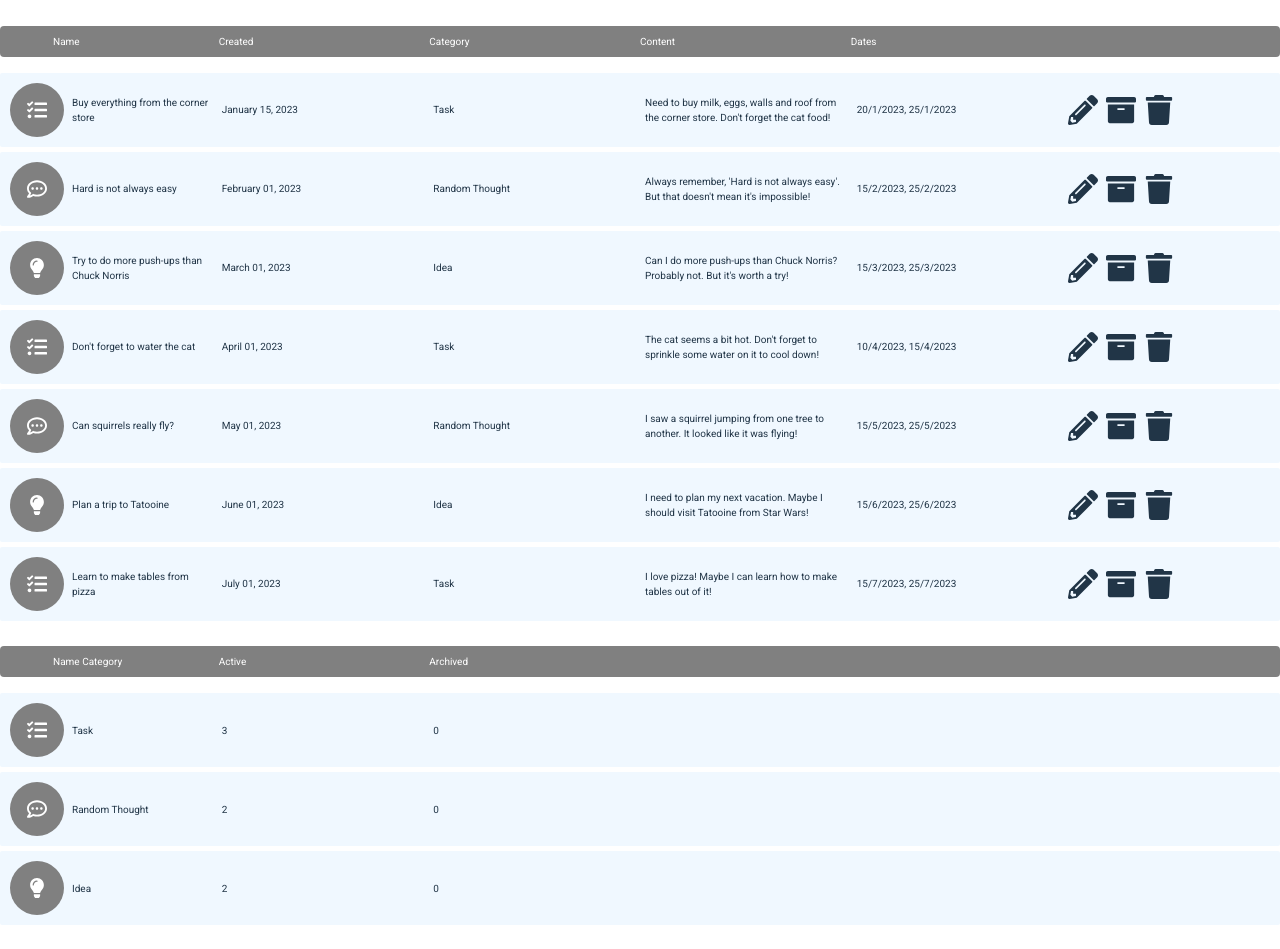
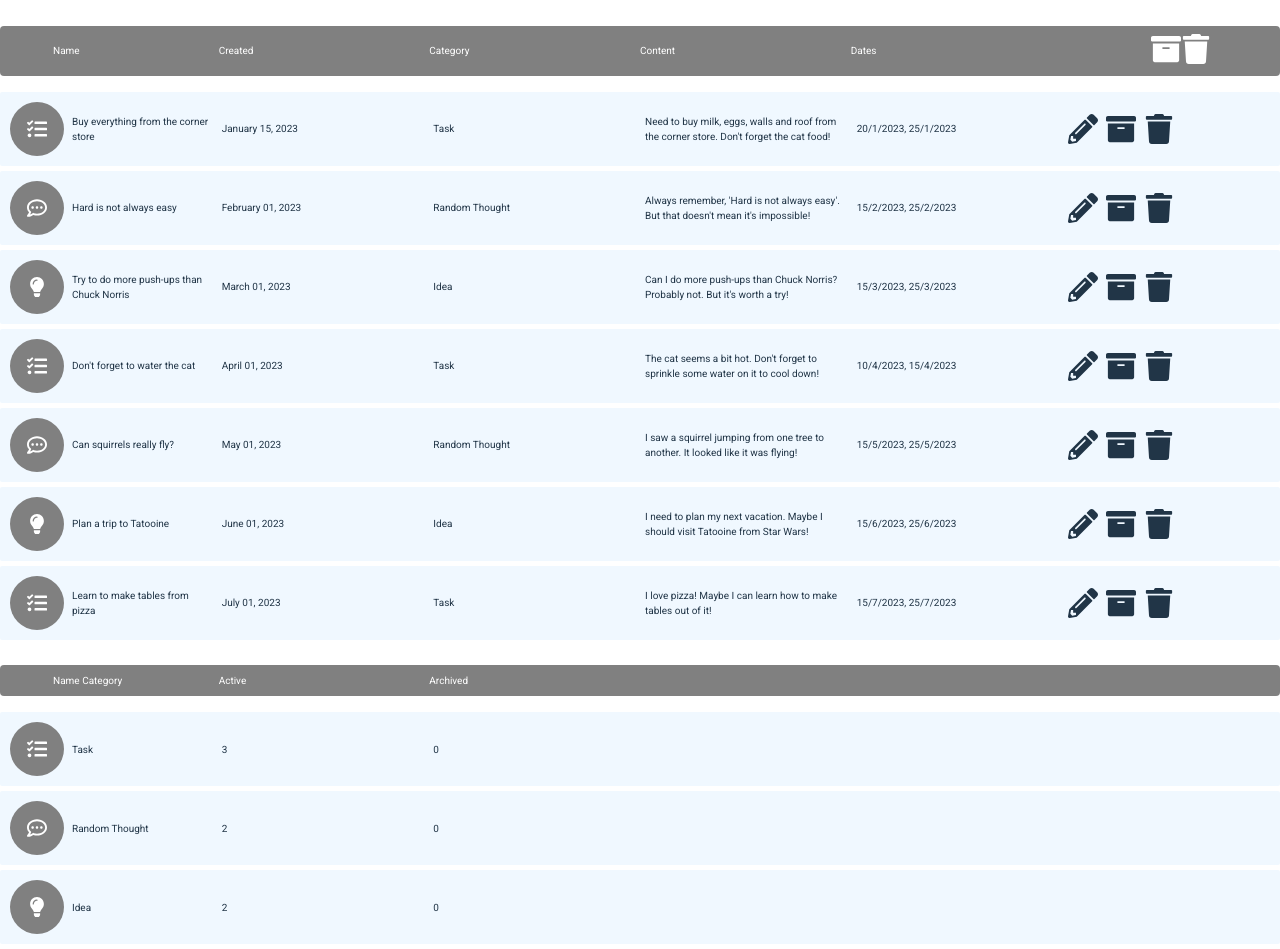
Before and after one commit to kyzym/notes-ts-app, a React (Vite) app: page / in a window 1280 px wide. Built offline with nearby package versions, Linux system fonts and the light colour scheme.

Commit message:
feat: archive notes

```diff
--- a/package.json
+++ b/package.json
@@ -16,6 +16,7 @@
     "react-dom": "^18.2.0",
     "react-icons": "^4.10.1",
     "react-redux": "^8.1.2",
+    "reselect": "^4.1.8",
     "styled-components": "^6.0.7",
     "uuid": "^9.0.0"
   },
--- a/src/App.tsx
+++ b/src/App.tsx
@@ -2,23 +2,17 @@ import { Provider } from 'react-redux';
 import './App.css';
 import { TableComponent } from './components/TableComponent';
 
-import { useAppSelector } from './hooks/hooks';
-import store, { RootState } from './redux/store';
+import store from './redux/store';
 
 function AppContent() {
-  const notes = useAppSelector((state: RootState) => state.notes);
-
   return (
     <>
       <TableComponent
         headers={['Name', 'Created', 'Category', 'Content', 'Dates', '']}
-        data={notes}
-        // renderRow={(note) => <RowComponent data={note} key={note.id} />}
       />
       <TableComponent
         headers={['Name Category', 'Active', 'Archived']}
         isSummary
-        data={notes}
       />
     </>
   );
--- a/src/components/Buttons/ActionButton.styled.tsx
+++ b/src/components/Buttons/ActionButton.styled.tsx
@@ -4,10 +4,9 @@ export const Button = styled.button`
   flex-basis: 3rem;
   min-width: 3rem;
   max-height: 3rem;
-  transition: color 0.3s ease, transform 0.3s ease;
+  transition: color 0.3s ease;
 
   :hover {
     color: rgb(0, 100, 139);
-    transform: scale(0.9);
   }
 `;
--- /dev/null
+++ b/src/components/HeaderToggle/HeaderToggle.styled.tsx
@@ -0,0 +1,5 @@
+import styled from 'styled-components';
+
+export const ArchiveToggle = styled.button``;
+
+export const ArchiveToggleText = styled.span``;
--- /dev/null
+++ b/src/components/HeaderToggle/HeaderToggle.tsx
@@ -0,0 +1,30 @@
+import { getIconForCategory } from '../../helpers/getIconForCategory';
+import { HeaderItem } from '../TableComponent.styled';
+import { ArchiveToggle, ArchiveToggleText } from './HeaderToggle.styled';
+
+interface HeaderToggleProps {
+  isArchived: boolean;
+  showArchived: boolean;
+  toggleArchive: () => void;
+}
+
+export const HeaderToggle: React.FC<HeaderToggleProps> = ({
+  showArchived,
+  isArchived,
+  toggleArchive,
+}) => {
+  return (
+    <HeaderItem>
+      <ArchiveToggle onClick={toggleArchive}>
+        {isArchived && (
+          <ArchiveToggleText>
+            {showArchived ? 'Show active' : 'Show archived'}
+          </ArchiveToggleText>
+        )}
+        {getIconForCategory('Archive', 30, 'white')}
+      </ArchiveToggle>
+
+      {getIconForCategory('Trash', 30, 'white')}
+    </HeaderItem>
+  );
+};
--- a/src/components/Row/Row.tsx
+++ b/src/components/Row/Row.tsx
@@ -11,6 +11,11 @@ import {
 import { getIconForCategory } from '../../helpers/getIconForCategory';
 import { ActionButton } from '../Buttons/ActionButtons';
 import { FaArchive, FaPencilAlt, FaTrash } from 'react-icons/fa';
+import { useAppDispatch } from '../../hooks/hooks';
+import {
+  removeNote,
+  toggleArchiveNote,
+} from '../../redux/features/notes/notesSlice';
 
 interface CategoryCounts {
   category: string;
@@ -24,6 +29,20 @@ interface RowProps {
 }
 
 export const RowComponent: React.FC<RowProps> = ({ data, isSummary }) => {
+  const dispatch = useAppDispatch();
+
+  const handleRemoveClick = () => {
+    if ('id' in data) {
+      dispatch(removeNote(data.id));
+    }
+  };
+
+  const handleArchiveClick = () => {
+    if ('id' in data) {
+      dispatch(toggleArchiveNote(data.id));
+    }
+  };
+
   if (isSummary) {
     const { category, active, archived } = data as CategoryCounts;
     return (
@@ -55,8 +74,14 @@ export const RowComponent: React.FC<RowProps> = ({ data, isSummary }) => {
         <Cell>
           <NoteActionsWrapper>
             <ActionButton icon={<FaPencilAlt size={30} />} onClick={() => {}} />
-            <ActionButton icon={<FaArchive size={30} />} onClick={() => {}} />
-            <ActionButton icon={<FaTrash size={30} />} onClick={() => {}} />
+            <ActionButton
+              icon={<FaArchive size={30} />}
+              onClick={handleArchiveClick}
+            />
+            <ActionButton
+              icon={<FaTrash size={30} />}
+              onClick={handleRemoveClick}
+            />
           </NoteActionsWrapper>
         </Cell>
       </Row>
--- a/src/components/TableComponent.tsx
+++ b/src/components/TableComponent.tsx
@@ -1,35 +1,63 @@
 import styled from 'styled-components';
-import { Note } from '../types/types';
-import { TableHeader, HeaderItem, Table } from './TableComponent.styled';
+import { calculateCategoryCounts } from '../helpers/calculateCategoryCounts';
+import { useAppSelector } from '../hooks/hooks';
+import {
+  selectActiveNotes,
+  selectAllNotes,
+  selectArchivedNotes,
+} from '../redux/features/notes/selectors';
 import { RowComponent } from './Row/Row';
-import { calculateCategoryCounts } from '../helpers/calculateCategoryCounts';
+import { HeaderItem, Table, TableHeader } from './TableComponent.styled';
+import { HeaderToggle } from './HeaderToggle/HeaderToggle';
+import { useState, useEffect } from 'react';
 
 const List = styled.ul``;
 
 interface TableProps {
   headers: string[];
-  data: Note[];
-
   isSummary?: boolean;
 }
 
 export const TableComponent: React.FC<TableProps> = ({
   headers,
-  data,
   isSummary,
 }) => {
-  const categoriesData = calculateCategoryCounts(data);
+  const [showArchived, setShowArchived] = useState(false);
+  const notes = useAppSelector(selectAllNotes);
+  const categoriesData = calculateCategoryCounts(notes);
+
+  const activeNotes = useAppSelector(selectActiveNotes);
+  const archivedNotes = useAppSelector(selectArchivedNotes);
+
+  const toggleArchive = () => {
+    setShowArchived(!showArchived);
+  };
+
+  useEffect(() => {
+    if (showArchived && archivedNotes.length === 0) {
+      setShowArchived(false);
+    }
+  }, [archivedNotes, showArchived]);
 
   return (
     <Table>
       <TableHeader>
-        {headers.map((header) => (
-          <HeaderItem key={header}>{header}</HeaderItem>
-        ))}
+        {headers.map((header, index) =>
+          header !== '' ? (
+            <HeaderItem key={header}>{header}</HeaderItem>
+          ) : (
+            <HeaderToggle
+              toggleArchive={toggleArchive}
+              isArchived={!!archivedNotes.length}
+              showArchived={showArchived}
+              key={index}
+            />
+          )
+        )}
       </TableHeader>
       <List>
         {!isSummary &&
-          data.map((note) => (
+          (showArchived ? archivedNotes : activeNotes).map((note) => (
             <RowComponent data={note} key={note.id} isSummary={false} />
           ))}
         {isSummary &&
@@ -41,7 +69,6 @@ export const TableComponent: React.FC<TableProps> = ({
             />
           ))}
       </List>
-      {/* any*/}
     </Table>
   );
 };
--- a/src/helpers/getIconForCategory.tsx
+++ b/src/helpers/getIconForCategory.tsx
@@ -1,4 +1,10 @@
-import { FaTasks, FaLightbulb, FaRegCommentDots } from 'react-icons/fa';
+import {
+  FaTasks,
+  FaLightbulb,
+  FaRegCommentDots,
+  FaTrash,
+  FaArchive,
+} from 'react-icons/fa';
 
 export const getIconForCategory = (
   category: string,
@@ -12,6 +18,10 @@ export const getIconForCategory = (
       return <FaLightbulb size={size} color={color} />;
     case 'Random Thought':
       return <FaRegCommentDots size={size} color={color} />;
+    case 'Trash':
+      return <FaTrash size={size} color={color} />;
+    case 'Archive':
+      return <FaArchive size={size} color={color} />;
     default:
       return null;
   }
--- /dev/null
+++ b/src/redux/features/notes/selectors.ts
@@ -0,0 +1,15 @@
+import { createSelector } from 'reselect';
+import { RootState } from '../../store';
+import { Note } from '../../../types/types';
+
+export const selectAllNotes = (state: RootState): Note[] => state.notes;
+
+export const selectActiveNotes = createSelector(
+  (state: RootState) => state.notes,
+  (notes) => notes.filter((note) => !note.isArchived)
+);
+
+export const selectArchivedNotes = createSelector(
+  (state: RootState) => state.notes,
+  (notes) => notes.filter((note) => note.isArchived)
+);
```
Also changed, not shown: 1 other file (tests, documents, lock files or other folders).
